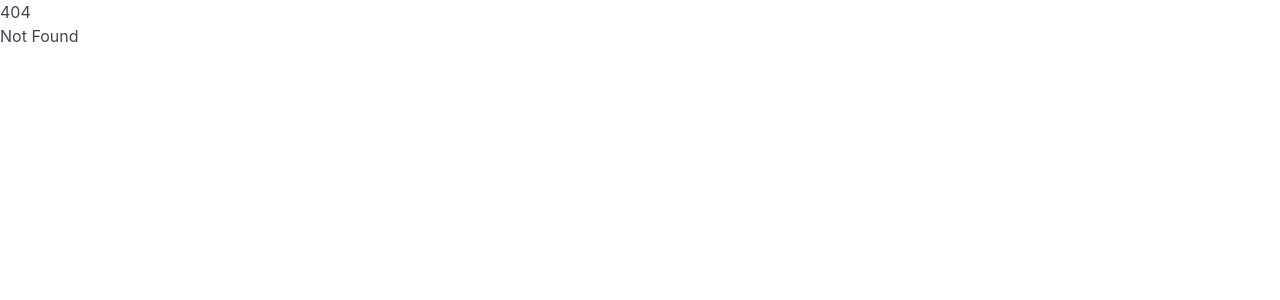
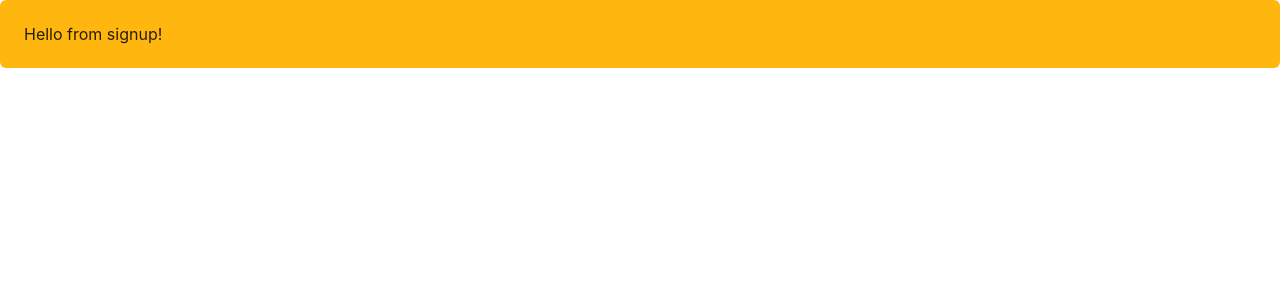
Before and after one commit to Jake-Nagle123/PlaceMarkApp, a SvelteKit app: page /signup in a window 1280 px wide. Before the commit this address had no page. Shown: the top 300 px of the page. Built offline with nearby package versions, Linux system fonts and the light colour scheme.

Commit message:
Signup folder added as well as +page.svelte with content

```diff
--- /dev/null
+++ b/src/routes/signup/+page.svelte
@@ -0,0 +1,3 @@
+<div class="notification is-warning">
+  Hello from signup!
+</div>
```
